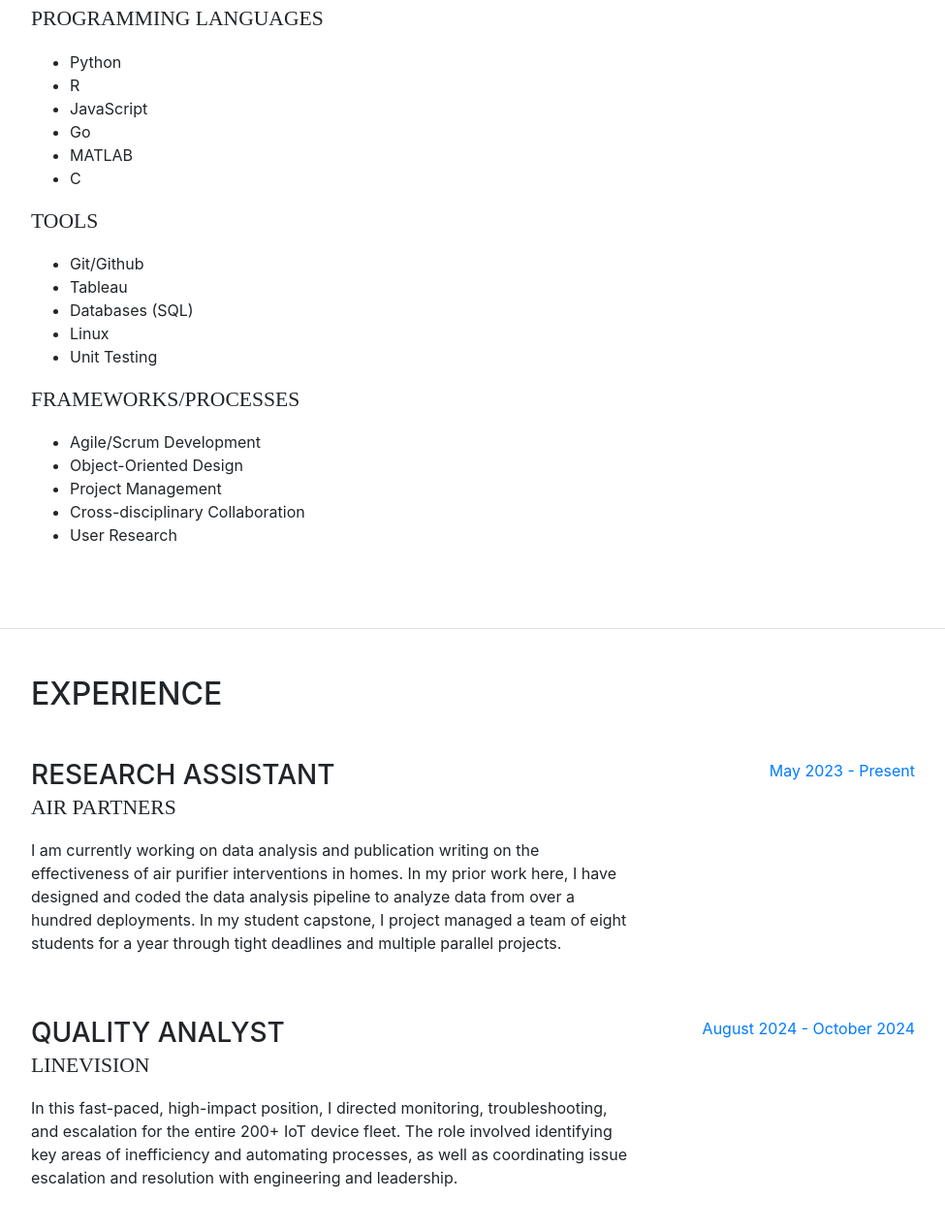
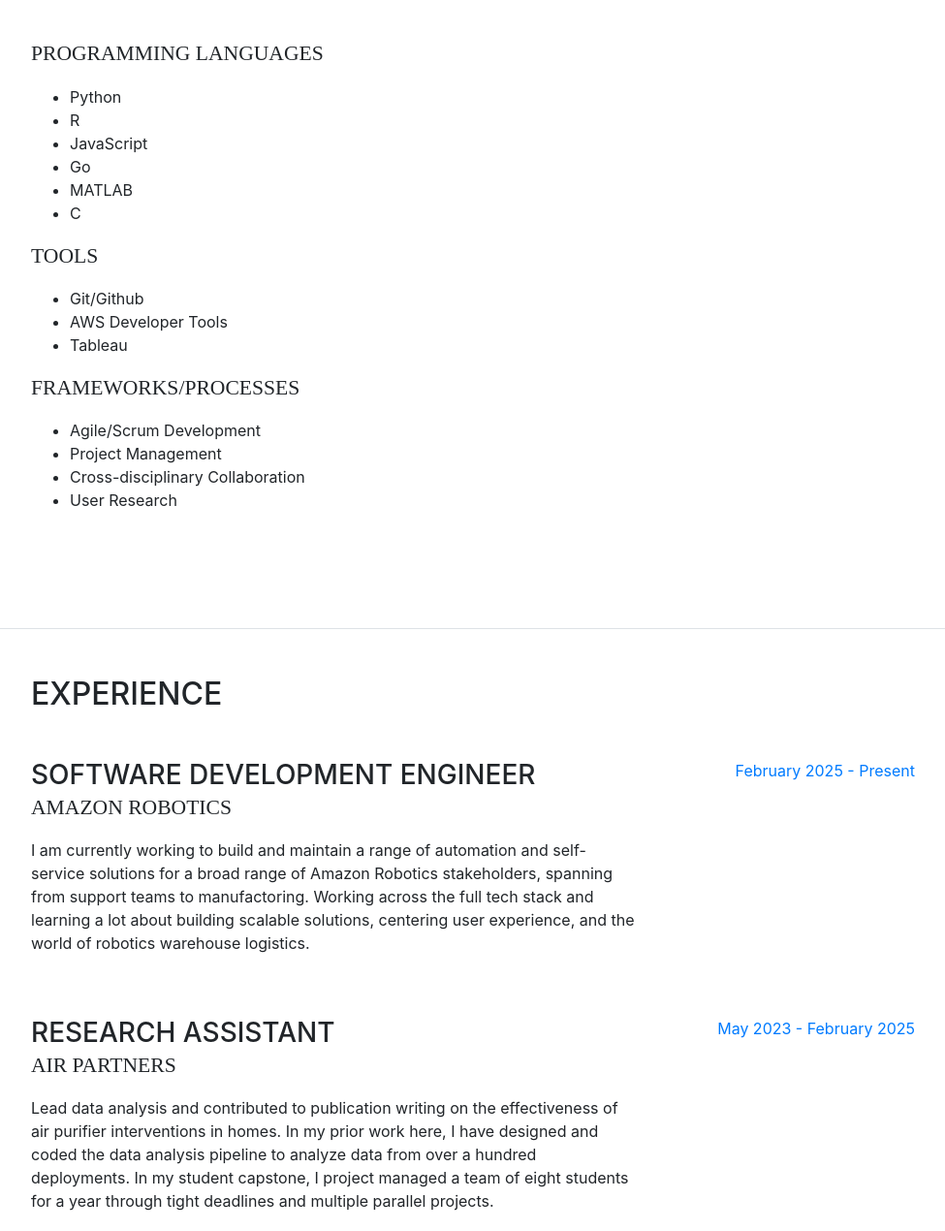
Before and after one commit to vedaant-k/vedaant-k.github.io, a website with bundled scripts: page index.html in a window 1280 px wide. Shown: the part 951-2221 px from the top of the page at 97% size, without its empty margins (288-1263 px from the left). Built offline with nearby package versions, Linux system fonts and the light colour scheme; a web font is replaced by a local one.

Commit message:
Update with AR experience

```diff
--- a/index.html
+++ b/index.html
@@ -67,8 +67,8 @@
           </h1>
           <div class="subheading mb-5">Somerville, MA
           </div>
-          <p class="mb-5">I am a multi-skilled software engineer with experience in leading,
-            delivering, and documenting a diverse range of projects. I adapt quickly and dive deep.</p>
+          <p class="mb-5">I am a multi-skilled software engineer with experience in planning, leading,
+            and delivering a diverse range of projects. I adapt quickly and dive deep.</p>
           <ul class="list-inline list-social-icons mb-0">
             <li class="list-inline-item">
               <a href="mailto: vedaantk22@gmail.com">
@@ -114,15 +114,12 @@
           <div class="subheading mb-3">Tools</div>
           <ul>
             <li>Git/Github</li>
+            <li>AWS Developer Tools</li>
             <li>Tableau</li>
-            <li>Databases (SQL)</li>
-            <li>Linux</li>
-            <li>Unit Testing</li>
           </ul>
           <div class="subheading mb-3">Frameworks/Processes</div>
           <ul>
             <li>Agile/Scrum Development</li>
-            <li>Object-Oriented Design</li>
             <li>Project Management</li>
             <li>Cross-disciplinary Collaboration</li>
             <li>User Research</li>
@@ -135,16 +132,31 @@
 
           <div class="resume-item d-flex flex-column flex-md-row mb-5">
             <div class="resume-content mr-auto">
+              <h3 class="mb-0">Software Development Engineer</h3>
+              <div class="subheading mb-3">Amazon Robotics</div>
+              <p>I am currently working to build and maintain a range of automation and self-service solutions for a broad range of
+                Amazon Robotics stakeholders, spanning from support teams to manufactoring. Working across the full tech stack
+                and learning a lot about building scalable solutions, centering user experience, and the world of robotics warehouse
+                logistics.
+              </p>
+              </div>
+            <div class="resume-date text-md-right">
+              <span class="text-primary">February 2025 - Present</span>
+            </div>
+          </div>
+
+          <div class="resume-item d-flex flex-column flex-md-row mb-5">
+            <div class="resume-content mr-auto">
               <h3 class="mb-0">Research Assistant</h3>
               <div class="subheading mb-3">Air Partners</div>
-              <p>I am currently working on data analysis and publication writing on the effectiveness of
+              <p>Lead data analysis and contributed to publication writing on the effectiveness of
                 air purifier interventions in homes. In my prior work here, I have designed and coded the
                 data analysis pipeline to analyze data from over a hundred deployments. In my student capstone,
                  I project managed a team of eight students for a year through tight deadlines and multiple
                  parallel projects.</p>
               </div>
             <div class="resume-date text-md-right">
-              <span class="text-primary">May 2023 - Present</span>
+              <span class="text-primary">May 2023 - February 2025</span>
             </div>
           </div>
 
```
